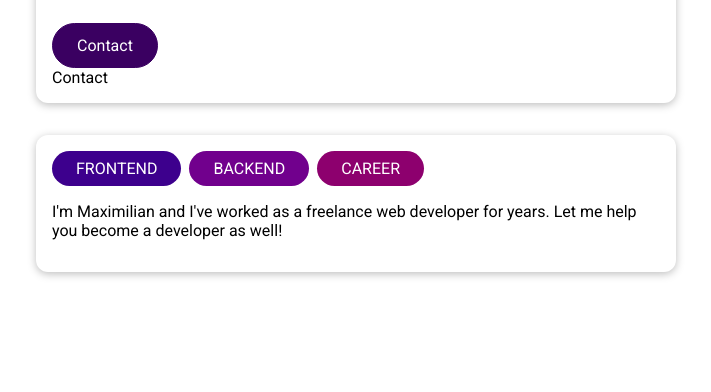
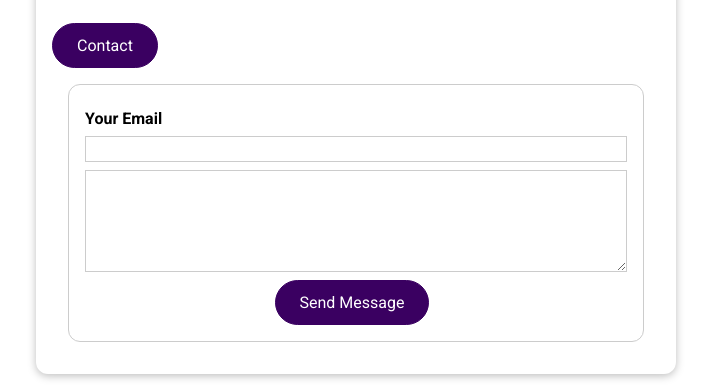
Before and after one commit to Nebucatnetzer/find_coach, a Vue app: page /coaches/c1/contact in a window 1280 px wide. Shown: the part 265-657 px from the top of the page, without its empty margins (284-995 px from the left). Built offline with nearby package versions, Linux system fonts and the light colour scheme.

Commit message:
add the ContactCoach template

```diff
--- a/src/pages/requests/ContactCoach.vue
+++ b/src/pages/requests/ContactCoach.vue
@@ -1,3 +1,88 @@
 <template>
-  <div>Contact</div>
+  <form @submit.prevent="submitForm">
+    <div class="form-control">
+      <label for="email">Your Email</label>
+      <input type="email" id="email" v-model.trim="email" />
+    </div>
+    <div class="form-control">
+      <label for="message">
+        <textarea id="message" rows="5" v-model.trim="message"></textarea>
+      </label>
+    </div>
+    <p class="errors" v-if="!formIsValid">
+      Please enter a valid email and provide a message.
+    </p>
+    <div class="actions">
+      <base-button>Send Message</base-button>
+    </div>
+  </form>
 </template>
+
+<script>
+export default {
+  data() {
+    return {
+      email: '',
+      message: '',
+      formIsValid: true
+    };
+  },
+  methods: {
+    submitForm() {
+      this.formIsValid = true;
+      if (
+        this.email === '' ||
+        !this.email.includes('@') ||
+        this.message === ''
+      ) {
+        this.formIsValid = false;
+        return;
+      }
+    }
+  }
+};
+</script>
+
+<style scoped>
+form {
+  margin: 1rem;
+  border: 1px solid #ccc;
+  border-radius: 12px;
+  padding: 1rem;
+}
+
+.form-control {
+  margin: 0.5rem 0;
+}
+
+label {
+  font-weight: bold;
+  margin-bottom: 0.5rem;
+  display: block;
+}
+
+input,
+textarea {
+  display: block;
+  width: 100%;
+  font: inherit;
+  border: 1px solid #ccc;
+  padding: 0.15rem;
+}
+
+input:focus,
+textarea:focus {
+  border-color: #3d008d;
+  background-color: #faf6ff;
+  outline: none;
+}
+
+.errors {
+  font-weight: bold;
+  color: red;
+}
+
+.actions {
+  text-align: center;
+}
+</style>
```
